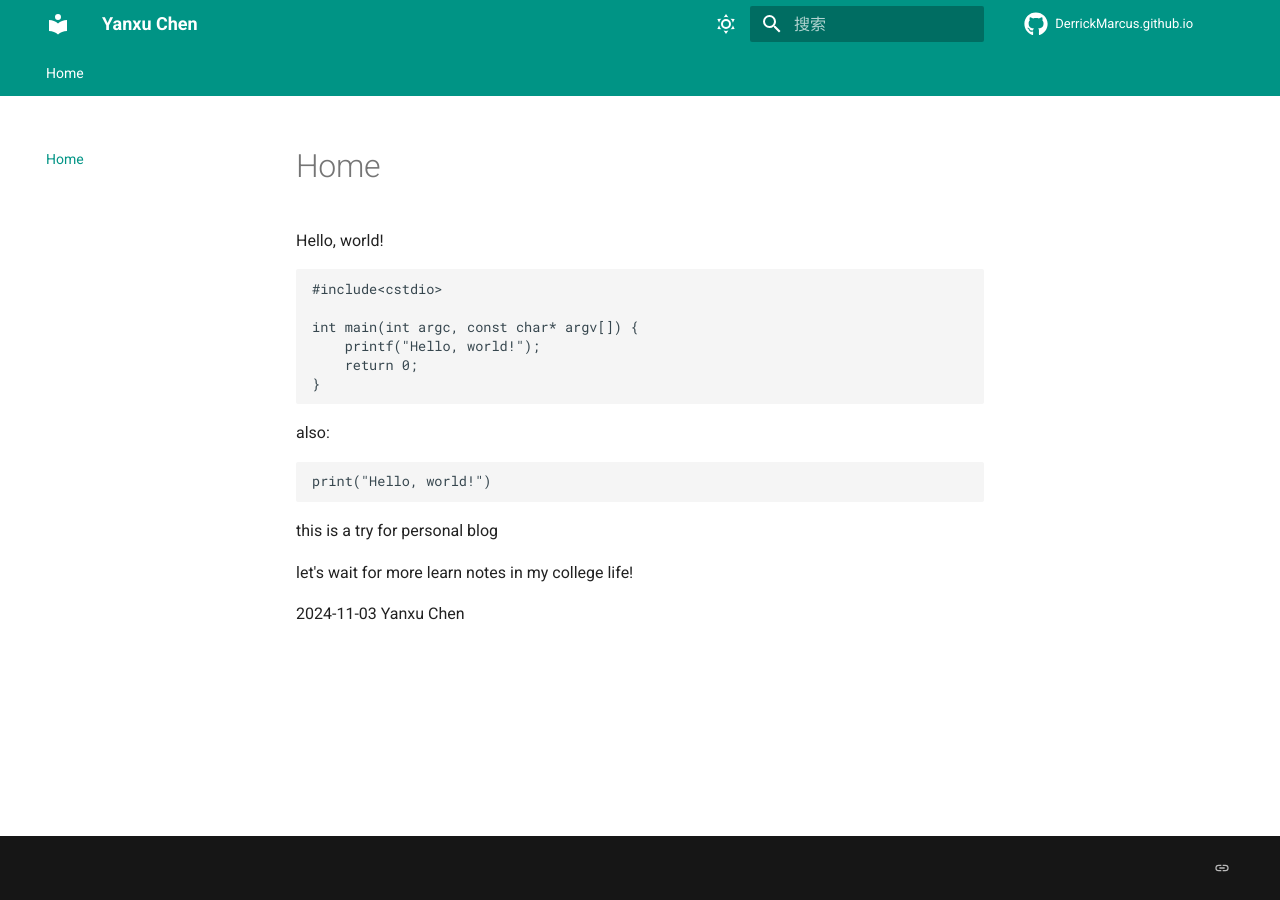
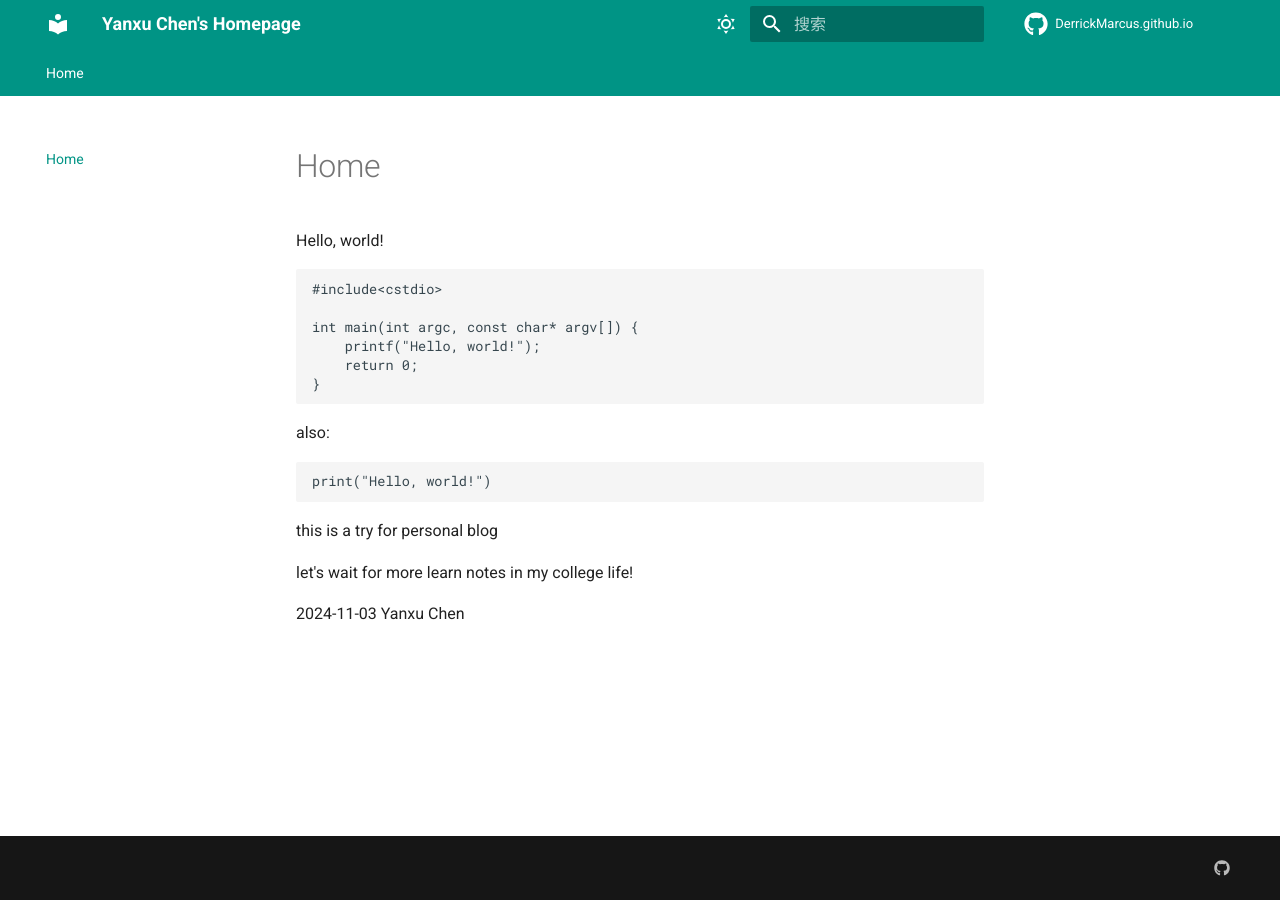
Before and after one commit to DerrickMarcus/DerrickMarcus.github.io, an MkDocs documentation site: the page built from docs/index.md, in a window 1280 px wide. Built offline with MkDocs 1.6.1 and Material for MkDocs 9.7.7, drawn with Linux system fonts in a browser that asks for light colours; comment, search, counter and statistics services are not loaded.

```diff
--- a/mkdocs.yml
+++ b/mkdocs.yml
@@ -1,4 +1,4 @@
-site_name: Yanxu Chen
+site_name: Yanxu Chen's Homepage
 sit_url: https://www.chenyanx22.top
 site_author: Yanxu Chen
 repo_url: https://github.com/DerrickMarcus/DerrickMarcus.github.io
@@ -45,7 +45,7 @@
 
 extra:
   social:
-    - icon: fontawesome/brands/
+    - icon: fontawesome/brands/github
       link: https://www.github.com/DerrickMarcus
       name: DerrickMarcus on Github
 
```
